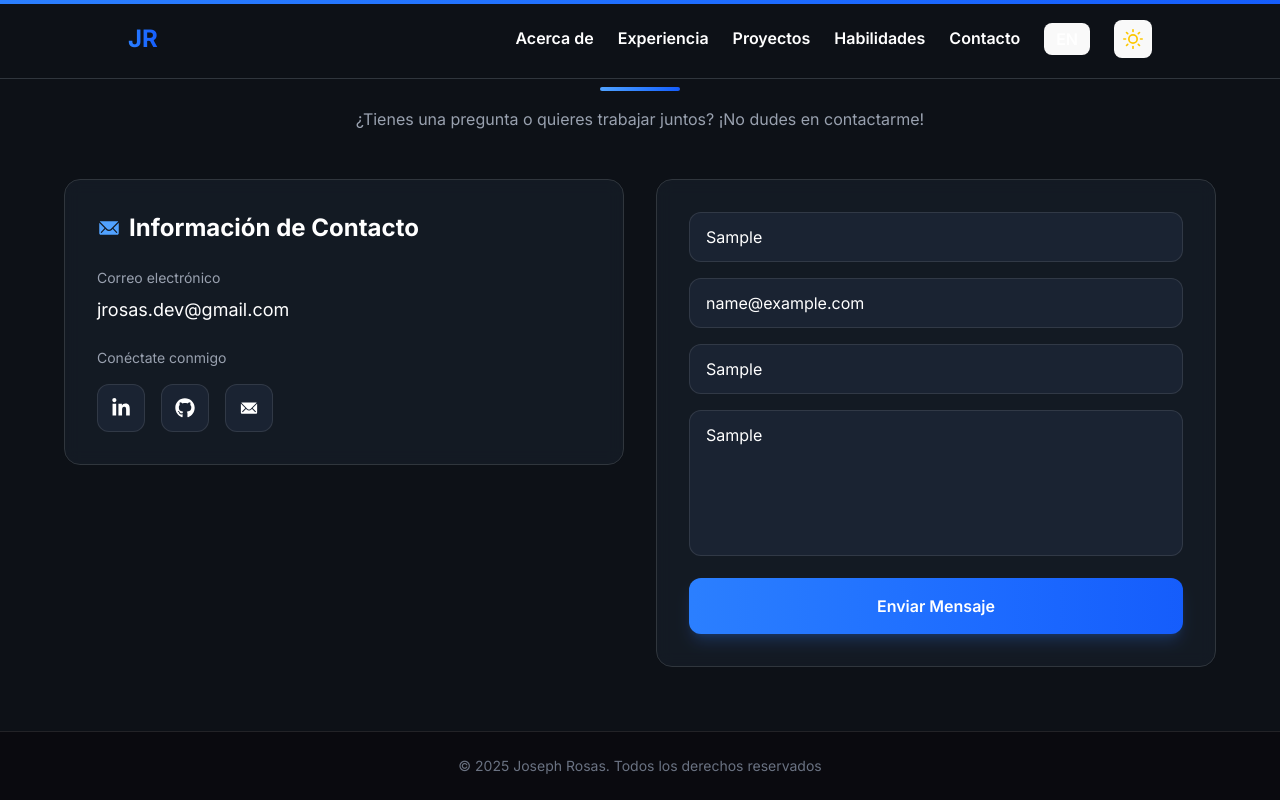
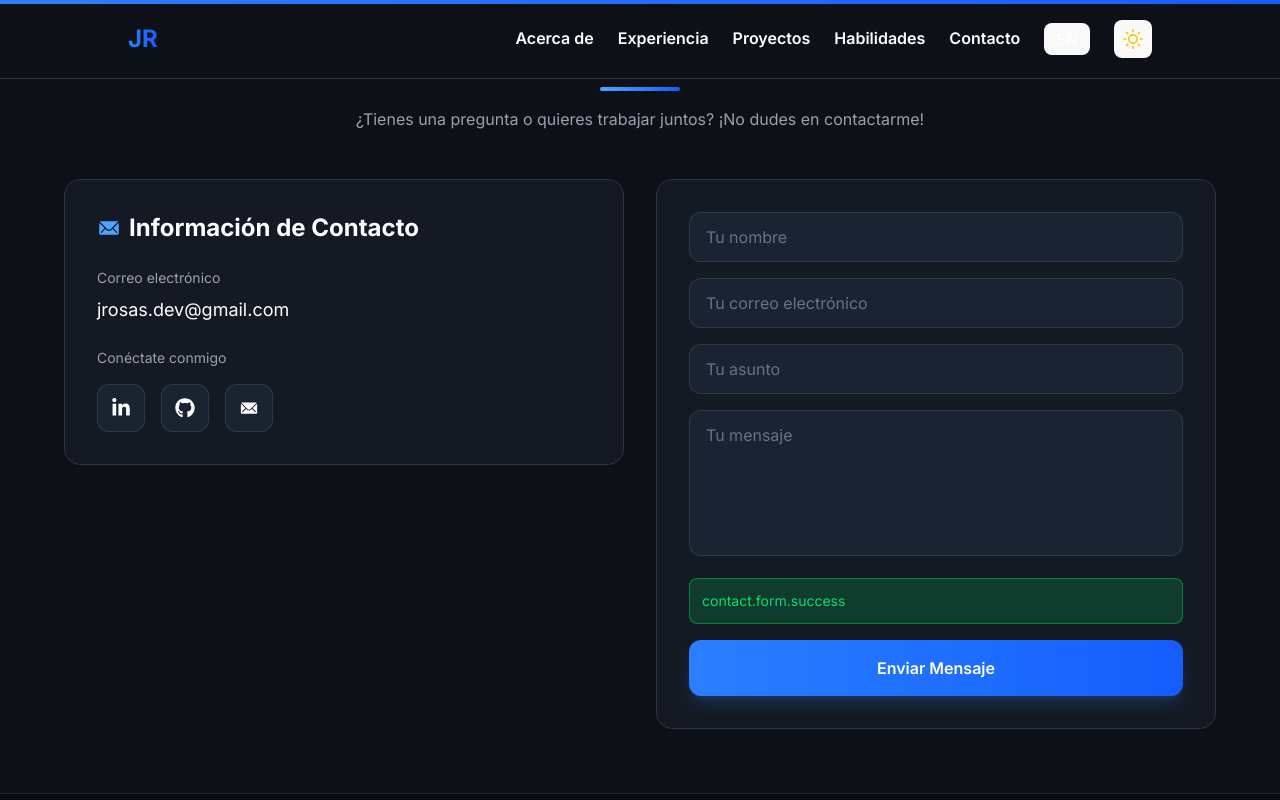
Before and after one commit to josephr04/Portafolio, a React (Vite) app: page / in a window 1280 px wide. Both pictures are taken after typing "Sample", "name@example.com", "Sample", "Sample" into the empty fields and a click on the button "Enviar Mensaje". Shown: the part 4340-5140 px from the top of the page. Built offline with nearby package versions, Linux system fonts and the light colour scheme; no server answers.

Commit message:
feat: add contact form logic

```diff
--- a/src/sections/Contact.tsx
+++ b/src/sections/Contact.tsx
@@ -2,13 +2,39 @@ import { FaLinkedinIn, FaGithub } from "react-icons/fa";
 import { IoIosMail } from "react-icons/io";
 import { FadeInSection } from '../hooks/useFadeInOnScroll';
 import { useLanguage } from "../contexts/LanguageContext";
+import { useState } from "react";
+import emailjs from '@emailjs/browser';
 
 export function Contact() {
   const { t } = useLanguage();
-  const handleSubmit = (e: { preventDefault: () => void; }) => {
+  const [isLoading, setIsLoading] = useState(false);
+  const [status, setStatus] = useState<'idle' | 'success' | 'error'>('idle');
+
+  const handleSubmit = async (e: React.FormEvent<HTMLFormElement>) => {
     e.preventDefault();
-    // Aquí puedes agregar la lógica para enviar el formulario
-    console.log('Form submitted');
+    setIsLoading(true);
+    setStatus('idle');
+
+    const form = e.currentTarget;
+
+    try {
+      await emailjs.sendForm(
+        import.meta.env.VITE_EMAILJS_SERVICE_ID,
+        import.meta.env.VITE_EMAILJS_TEMPLATE_ID,
+        form,
+        import.meta.env.VITE_EMAILJS_PUBLIC_KEY
+      );
+
+      setStatus('success');
+      form.reset();
+
+      setTimeout(() => setStatus('idle'), 5000);
+    } catch (error) {
+      console.error('Error:', error);
+      setStatus('error');
+    } finally {
+      setIsLoading(false);
+    }
   };
 
   return (
@@ -78,6 +104,7 @@ export function Contact() {
                 <div>
                   <input
                     type="text"
+                    name="user_name"
                     placeholder={t('contact.form.name')}
                     className="w-full px-4 py-3 rounded-xl bg-gray-200 dark:bg-gray-800/70 border border-gray-300 dark:border-white/10 text-gray-900 dark:text-white placeholder-gray-500 dark:placeholder-gray-500 focus:outline-none focus:ring-1 focus:ring-blue-500 focus:border-transparent transition-all duration-300"
                     required
@@ -87,6 +114,7 @@ export function Contact() {
                 <div>
                   <input
                     type="email"
+                    name="user_email"
                     placeholder={t('contact.form.email')}
                     className="w-full px-4 py-3 rounded-xl bg-gray-200 dark:bg-gray-800/70 border border-gray-300 dark:border-white/10 text-gray-900 dark:text-white placeholder-gray-500 dark:placeholder-gray-500 focus:outline-none focus:ring-1 focus:ring-blue-500 focus:border-transparent transition-all duration-300"
                     required
@@ -96,6 +124,7 @@ export function Contact() {
                 <div>
                   <input
                     type="text"
+                    name="subject"
                     placeholder={t('contact.form.subject')}
                     className="w-full px-4 py-3 rounded-xl bg-gray-200 dark:bg-gray-800/70 border border-gray-300 dark:border-white/10 text-gray-900 dark:text-white placeholder-gray-500 dark:placeholder-gray-500 focus:outline-none focus:ring-1 focus:ring-blue-500 focus:border-transparent transition-all duration-300"
                     required
@@ -104,6 +133,7 @@ export function Contact() {
 
                 <div>
                   <textarea
+                    name="message"
                     placeholder={t('contact.form.message')}
                     rows={5}
                     required
@@ -111,11 +141,24 @@ export function Contact() {
                   />
                 </div>
 
+                {status === 'success' && (
+                  <div className="p-3 bg-green-500/20 border border-green-500/50 rounded-lg text-green-600 dark:text-green-400 text-sm">
+                    {t('contact.form.success') || 'Message sent successfully!'}
+                  </div>
+                )}
+
+                {status === 'error' && (
+                  <div className="p-3 bg-red-500/20 border border-red-500/50 rounded-lg text-red-600 dark:text-red-400 text-sm">
+                    {t('contact.form.error') || 'Error sending message. Please try again.'}
+                  </div>
+                )}
+
                 <button
                   type="submit"
+                  disabled={isLoading}
                   className="w-full px-6 py-4 rounded-xl bg-linear-to-r from-blue-500 to-blue-600 text-white font-semibold shadow-lg shadow-blue-500/20 hover:shadow-blue-500/40 hover:-translate-y-1 transition-all duration-300 flex items-center justify-center gap-2 group cursor-pointer"
                 >
-                  <span>{t('contact.form.send')}</span>
+                  <span>{isLoading ? (t('contact.form.sending') || 'Sending...') : t('contact.form.send')}</span>
                 </button>
               </div>
             </form>
```
